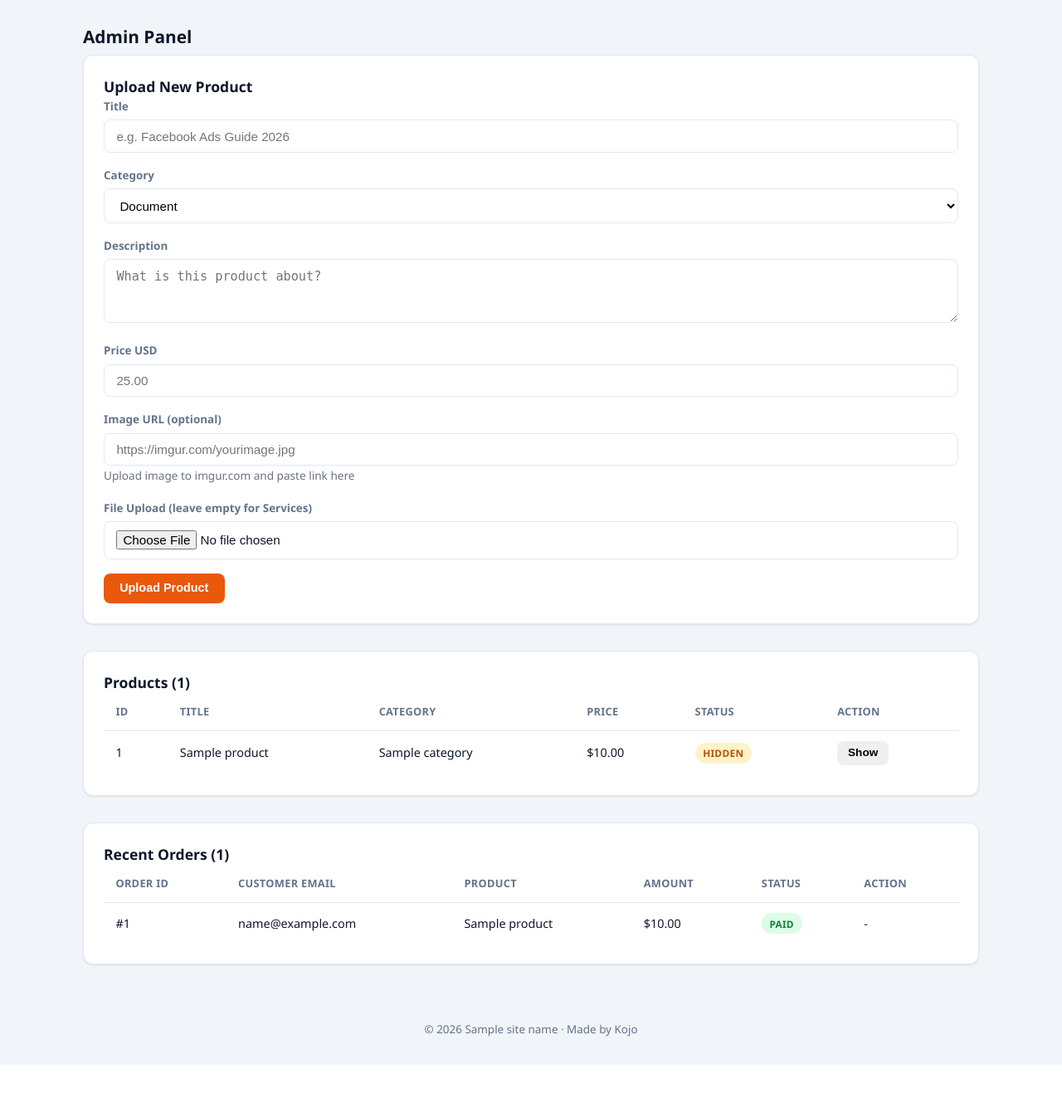
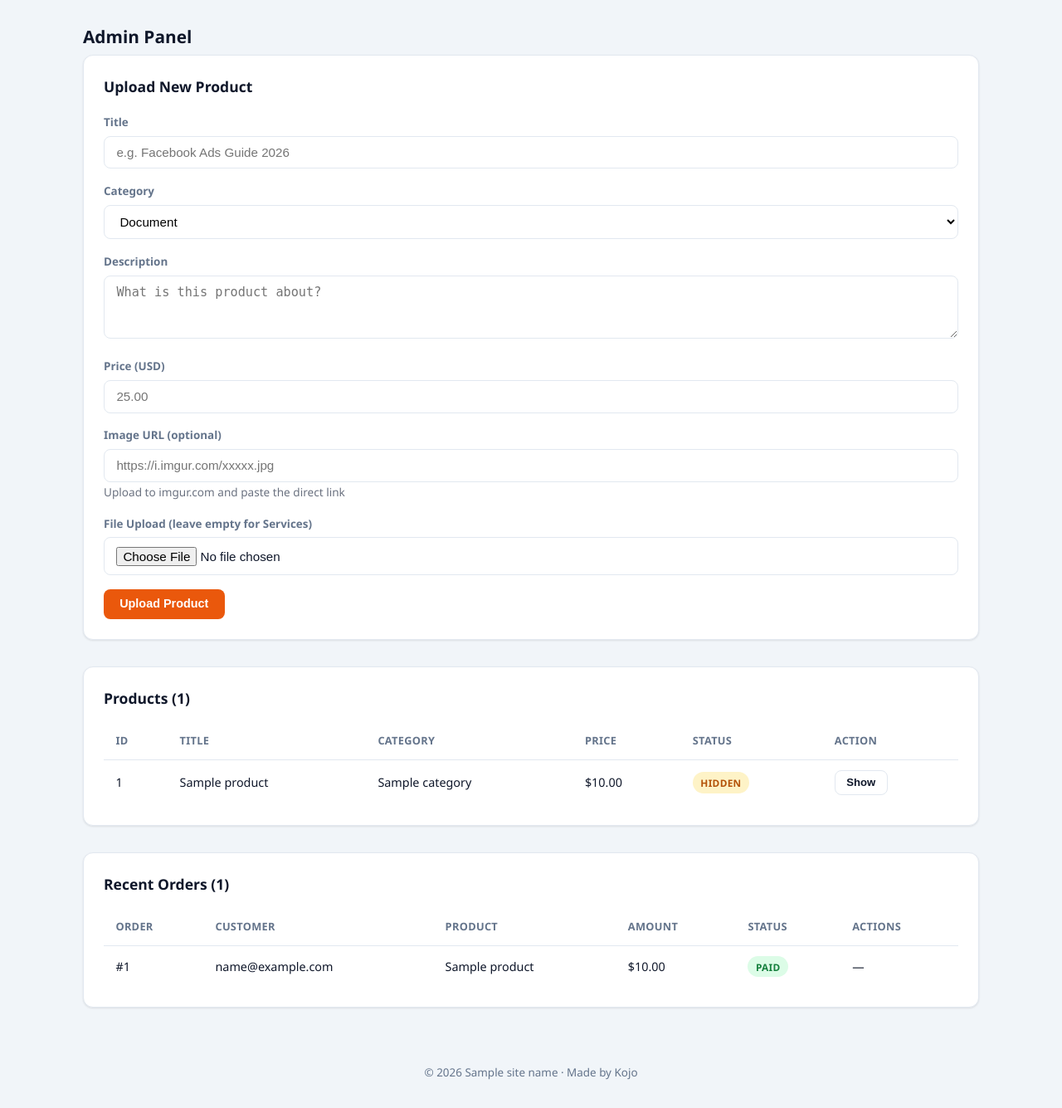
Before and after one commit to ajewoletemi/kojo-content-store, a FastAPI app: template app/templates/admin.html in a window 1280 px wide. Shown: the whole page at 83% size. Before the commit the page ends 1283 px from the top, so only its background shows below. Run offline with FastAPI, Linux system fonts and the light colour scheme; the template is opened without the code that fills it: most values are stand-ins (such as "Sample title", 1, 10 or a date in 2020); some libraries are stand-ins or nearby versions.

Commit message:
Update admin.html

```diff
--- a/app/templates/admin.html
+++ b/app/templates/admin.html
@@ -6,8 +6,9 @@
 
   <h2 class="section-title">Admin Panel</h2>
 
+  <!-- UPLOAD PRODUCT -->
   <div class="card" style="margin-bottom: 2rem;">
-    <h3>Upload New Product</h3>
+    <h3 style="margin-bottom: 1.2rem;">Upload New Product</h3>
     <form method="post" action="/admin/upload" enctype="multipart/form-data">
       <div class="form-group">
         <label>Title</label>
@@ -29,14 +30,14 @@
       </div>
 
       <div class="form-group">
-        <label>Price USD</label>
+        <label>Price (USD)</label>
         <input type="number" step="0.01" name="price_usd" placeholder="25.00" required>
       </div>
 
       <div class="form-group">
         <label>Image URL (optional)</label>
-        <input type="text" name="image_url" placeholder="https://imgur.com/yourimage.jpg">
-        <span style="font-size: 0.85rem; color: #6b7280;">Upload image to imgur.com and paste link here</span>
+        <input type="text" name="image_url" placeholder="https://i.imgur.com/xxxxx.jpg">
+        <span style="font-size: 0.85rem; color: #6b7280;">Upload to imgur.com and paste the direct link</span>
       </div>
 
       <div class="form-group">
@@ -48,8 +49,10 @@
     </form>
   </div>
 
+  <!-- PRODUCTS LIST -->
   <div class="card" style="margin-bottom: 2rem;">
-    <h3>Products ({{ products|length }})</h3>
+    <h3 style="margin-bottom: 1rem;">Products ({{ products|length }})</h3>
+    <div style="overflow-x: auto;">
       <table>
         <thead>
           <tr>
@@ -69,11 +72,15 @@
             <td>{{ p.category|capitalize }}</td>
             <td>${{ "%.2f"|format(p.price_usd) }}</td>
             <td>
-            {% if p.is_active %}<span class="badge badge-paid">Active</span>{% else %}<span class="badge badge-pending">Hidden</span>{% endif %}
+              {% if p.is_active %}
+                <span class="badge badge-paid">Active</span>
+              {% else %}
+                <span class="badge badge-pending">Hidden</span>
+              {% endif %}
             </td>
             <td>
               <form method="post" action="/admin/toggle/{{ p.id }}" style="display:inline;">
-              <button type="submit" class="btn" style="padding: 0.4rem 0.8rem; font-size: 0.85rem;">
+                <button type="submit" class="btn btn-sm btn-outline">
                   {% if p.is_active %}Hide{% else %}Show{% endif %}
                 </button>
               </form>
@@ -83,18 +90,21 @@
         </tbody>
       </table>
     </div>
+  </div>
 
+  <!-- ORDERS -->
   <div class="card">
-    <h3>Recent Orders ({{ orders|length }})</h3>
+    <h3 style="margin-bottom: 1rem;">Recent Orders ({{ orders|length }})</h3>
+    <div style="overflow-x: auto;">
       <table>
         <thead>
           <tr>
-          <th>Order ID</th>
-          <th>Customer Email</th>
+            <th>Order</th>
+            <th>Customer</th>
             <th>Product</th>
             <th>Amount</th>
             <th>Status</th>
-          <th>Action</th>
+            <th>Actions</th>
           </tr>
         </thead>
         <tbody>
@@ -105,15 +115,26 @@
             <td>{{ o.product.title }}</td>
             <td>${{ "%.2f"|format(o.amount_usd) }}</td>
             <td>
-            {% if o.status == 'paid' %}<span class="badge badge-paid">Paid</span>{% else %}<span class="badge badge-pending">Pending</span>{% endif %}
+              {% if o.status == "paid" %}
+                <span class="badge badge-paid">Paid</span>
+              {% elif o.status == "credited" %}
+                <span class="badge" style="background:#dbeafe; color:#1d4ed8;">Credited</span>
+              {% else %}
+                <span class="badge badge-pending">Pending</span>
+              {% endif %}
             </td>
             <td>
-            {% if o.status == 'pending' %}
+              {% if o.status == "pending" %}
+              <div style="display: flex; gap: 0.4rem; flex-wrap: wrap;">
                 <form method="post" action="/admin/order/{{ o.id }}/mark-paid" style="display:inline;">
-              <button type="submit" class="btn btn-blue" style="padding: 0.4rem 0.8rem; font-size: 0.85rem;">Mark Paid</button>
+                  <button type="submit" class="btn btn-sm btn-blue">Mark Paid (Deliver)</button>
                 </form>
+                <form method="post" action="/admin/order/{{ o.id }}/add-credit" style="display:inline;">
+                  <button type="submit" class="btn btn-sm btn-orange">Add as Credit</button>
+                </form>
+              </div>
               {% else %}
-            -
+                —
               {% endif %}
             </td>
           </tr>
@@ -121,6 +142,7 @@
         </tbody>
       </table>
     </div>
+  </div>
 
 </div>
 {% endblock %}
```
Lines whose indentation alone changed are shown as unchanged.
